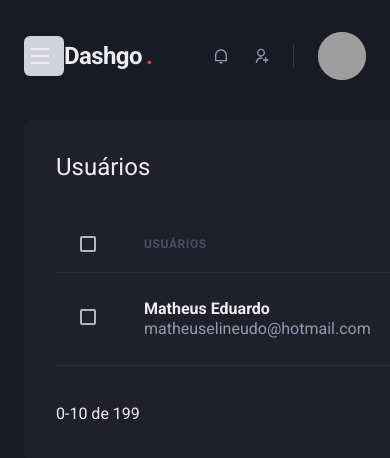
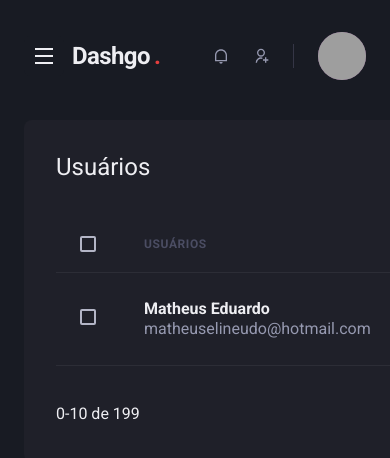
Before and after one commit to HurleySA/DashGo-TrilhaReact, a Next.js app: page /users in a window 390 px wide. Shown: the top 458 px of the page. Built offline with nearby package versions, Linux system fonts and the light colour scheme; grey boxes are pictures that could not be loaded.

Commit message:
Adicionando responsividade ao Header e Sidebar

```diff
--- a/src/components/Form/Header/Header.tsx
+++ b/src/components/Form/Header/Header.tsx
@@ -15,8 +15,8 @@ export function Header(){
     return (
         <Flex as="header" w="100%" maxWidth={1480} h="20" marginX="auto" marginTop="4" align="center" paddingX="6">
             {!isWideVersion && (
-                <IconButton aria-label='Open navigation' icon={<Icon as={RiMenuLine} fontSize="24"
-                fontVariant="unstyled" onClick={onOpen} mr="2"/>}></IconButton>
+                <IconButton aria-label='Open navigation' fontSize="24"  bg="gray.900"
+                fontVariant="unstyled" onClick={onOpen} mr="2"  icon={<Icon as={RiMenuLine} />}></IconButton>
             )}
             <Logo/>
             {isWideVersion && <SearchBox/>}
--- a/src/contexts/SidebarDrawerContext.tsx
+++ b/src/contexts/SidebarDrawerContext.tsx
@@ -1,5 +1,6 @@
 import { useDisclosure, UseDisclosureReturn } from "@chakra-ui/react";
-import { createContext, ReactNode, useContext } from "react";
+import { useRouter } from "next/dist/client/router";
+import { createContext, ReactNode, useContext, useEffect } from "react";
 
 interface SidebarDrawerContextProps{
     children: ReactNode;
@@ -9,7 +10,12 @@ type SidebarDrawerContextData = UseDisclosureReturn;
 const sideBarDrawerContext = createContext({} as SidebarDrawerContextData);
 
 export function SidebarDrawerProvider({children} : SidebarDrawerContextProps){
-    const disclosure = useDisclosure()
+    const disclosure = useDisclosure();
+    const router = useRouter();
+
+    useEffect(() => {
+        disclosure.onClose();
+    }, [router.asPath])
     return(
         <sideBarDrawerContext.Provider value={disclosure}>
             {children}
```
